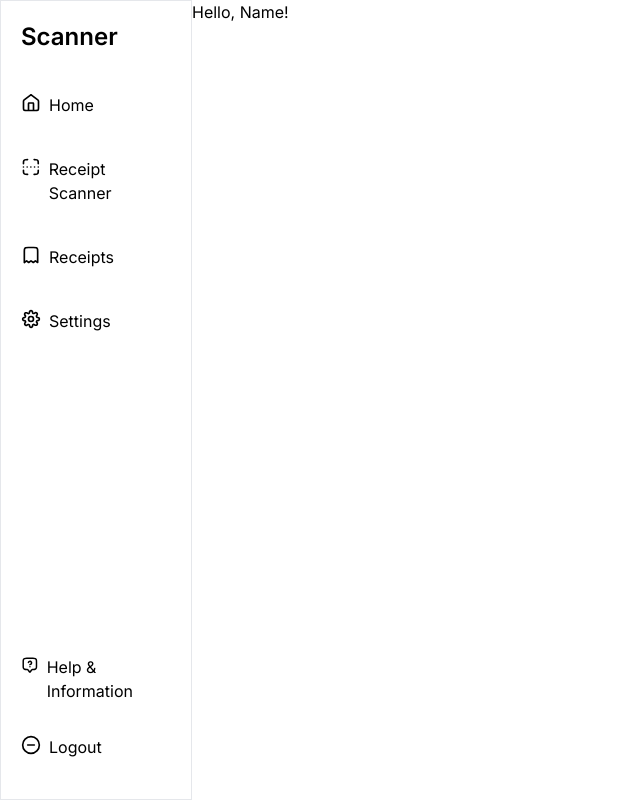
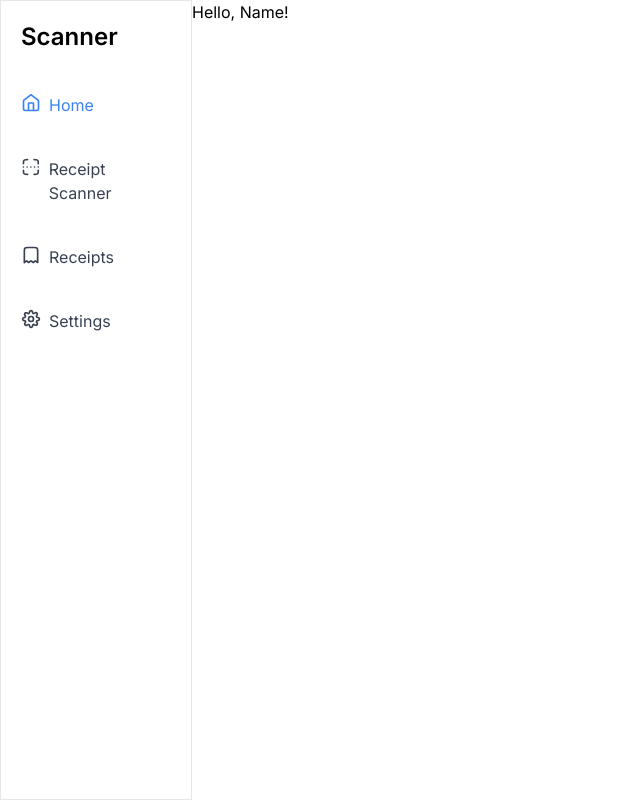
Before and after one commit to AMATAKYVI/receipts-app-ml, a Next.js app: page / in a window 1280 px wide. Shown: the whole page, without its empty margins (0-640 px from the left). Built offline with nearby package versions, Linux system fonts and the light colour scheme.

Commit message:
feat: Add Sidebar component to ScannerPage

```diff
--- a/src/app/layout.tsx
+++ b/src/app/layout.tsx
@@ -1,6 +1,7 @@
 import type { Metadata } from 'next';
 import { Inter } from 'next/font/google';
 import './globals.css';
+import Sidebar from '@/components/sidebar/Sidebar';
 
 const inter = Inter({ subsets: ['latin'] });
 
@@ -16,7 +17,10 @@ export default function RootLayout({
 }>) {
   return (
     <html lang="en">
-      <body className={inter.className}>{children}</body>
+      <body className={inter.className}>
+        {/* <Sidebar /> */}
+        {children}
+      </body>
     </html>
   );
 }
--- /dev/null
+++ b/src/app/scanner/page.tsx
@@ -0,0 +1,15 @@
+import Sidebar from '@/components/sidebar/Sidebar';
+import React, { FC } from 'react';
+
+interface ScannerPageProps {}
+
+const ScannerPage: FC<ScannerPageProps> = ({}) => {
+  return (
+    <div className="block sm:flex">
+      <Sidebar />
+      Scanner
+    </div>
+  );
+};
+
+export default ScannerPage;
--- a/src/components/sidebar/Sidebar.tsx
+++ b/src/components/sidebar/Sidebar.tsx
@@ -1,15 +1,61 @@
-import React, { FC } from 'react';
+'use client';
+import { usePathname, useRouter } from 'next/navigation';
+import React, { FC, useEffect, useState } from 'react';
 
 interface SidebarProps {}
 
 const Sidebar: FC<SidebarProps> = ({}) => {
+  const pathname = usePathname();
+  const router = useRouter();
+  const [activeIndex, setActiveIndex] = useState<number | null>();
+
+  // eslint-disable-next-line react-hooks/exhaustive-deps
+  const items = [
+    { name: 'Home', icon: <HomeIcon />, path: '/' },
+    { name: 'Receipt Scanner', icon: <ScannerIcon />, path: '/scanner' },
+    { name: 'Receipts', icon: <ReceiptsIcon />, path: '/receipts' },
+    { name: 'Settings', icon: <SettingsIcon />, path: '/settings' },
+  ];
+
+  const handleItemClick = (index: number, path: string) => {
+    setActiveIndex(index);
+    router.push(path);
+  };
+  useEffect(() => {
+    // Check if the current path matches any item and set the active index
+    const activeItem = items.findIndex(
+      (item) =>
+        item.path === pathname || (item.path === '/' && pathname === '/home')
+    );
+    setActiveIndex(activeItem !== -1 ? activeItem : null);
+  }, [pathname]);
   return (
-    <div className="hidden sm:w-[15%] border h-screen md:flex flex-col justify-between p-5">
-      <div className="">
+    <div className="hidden sm:w-[30%] lg:w-[20%] xl:w-[15%] border h-screen md:flex flex-col justify-between p-5">
+      <div>
         <div className="text-2xl font-semibold mb-10">Scanner</div>
         <div className="flex flex-col gap-10">
-          <div className="flex gap-2">
-            <div className="h-5 w-5">
+          {items.map((item, index) => (
+            <div
+              key={index}
+              className={`flex gap-2 cursor-pointer transform duration-300 transition-all ${
+                activeIndex === index ? 'text-blue-500' : 'text-gray-700'
+              }`}
+              onClick={() => handleItemClick(index, item.path)}
+            >
+              <div className="h-5 w-5">{item.icon}</div>
+              <span>{item.name}</span>
+            </div>
+          ))}
+        </div>
+      </div>
+    </div>
+  );
+};
+
+export default Sidebar;
+
+const HomeIcon: FC = () => {
+  return (
     <svg
       width="100%"
       height="100%"
@@ -25,12 +71,11 @@ const Sidebar: FC<SidebarProps> = ({}) => {
         stroke-linejoin="round"
       />
     </svg>
-            </div>
+  );
+};
 
-            <span className="">Home</span>
-          </div>
-          <div className="flex gap-2">
-            <div className="h-5 w-5 ">
+const ScannerIcon: FC = () => {
+  return (
     <svg
       width="100%"
       height="100%"
@@ -46,11 +91,11 @@ const Sidebar: FC<SidebarProps> = ({}) => {
         stroke-linejoin="round"
       />
     </svg>
-            </div>
-            <span className="">Receipt Scanner</span>
-          </div>
-          <div className="flex gap-2">
-            <div className="h-5 w-5">
+  );
+};
+
+const ReceiptsIcon: FC = () => {
+  return (
     <svg
       width="100%"
       height="100%"
@@ -66,11 +111,11 @@ const Sidebar: FC<SidebarProps> = ({}) => {
         stroke-linejoin="round"
       />
     </svg>
-            </div>
-            <span className="">Receipts</span>
-          </div>
-          <div className="flex gap-2">
-            <div className="h-5 w-5">
+  );
+};
+
+const SettingsIcon: FC = () => {
+  return (
     <svg
       width="100%"
       height="100%"
@@ -93,55 +138,5 @@ const Sidebar: FC<SidebarProps> = ({}) => {
         stroke-linejoin="round"
       />
     </svg>
-            </div>
-            <span className="">Settings</span>
-          </div>
-        </div>
-      </div>
-      <div className="">
-        <div className="flex gap-2 mb-8">
-          <div className="h-5 w-5">
-            <svg
-              width="100%"
-              height="100%"
-              viewBox="0 0 24 24"
-              fill="none"
-              xmlns="http://www.w3.org/2000/svg"
-            >
-              <path
-                d="M10 8.50224C10.1762 8.00136 10.524 7.579 10.9817 7.30998C11.4395 7.04095 11.9777 6.9426 12.501 7.03237C13.0243 7.12213 13.499 7.39421 13.8409 7.80041C14.1829 8.20661 14.37 8.72072 14.3692 9.25168C14.3692 10.7506 12.1209 11.5 12.1209 11.5M12.1499 14.5H12.1599M9.9 19.2L11.36 21.1467C11.5771 21.4362 11.6857 21.5809 11.8188 21.6327C11.9353 21.678 12.0647 21.678 12.1812 21.6327C12.3143 21.5809 12.4229 21.4362 12.64 21.1467L14.1 19.2C14.3931 18.8091 14.5397 18.6137 14.7185 18.4645C14.9569 18.2656 15.2383 18.1248 15.5405 18.0535C15.7671 18 16.0114 18 16.5 18C17.8978 18 18.5967 18 19.1481 17.7716C19.8831 17.4672 20.4672 16.8831 20.7716 16.1481C21 15.5967 21 14.8978 21 13.5V7.8C21 6.11984 21 5.27976 20.673 4.63803C20.3854 4.07354 19.9265 3.6146 19.362 3.32698C18.7202 3 17.8802 3 16.2 3H7.8C6.11984 3 5.27976 3 4.63803 3.32698C4.07354 3.6146 3.6146 4.07354 3.32698 4.63803C3 5.27976 3 6.11984 3 7.8V13.5C3 14.8978 3 15.5967 3.22836 16.1481C3.53284 16.8831 4.11687 17.4672 4.85195 17.7716C5.40326 18 6.10218 18 7.5 18C7.98858 18 8.23287 18 8.45951 18.0535C8.76169 18.1248 9.04312 18.2656 9.2815 18.4645C9.46028 18.6137 9.60685 18.8091 9.9 19.2Z"
-                stroke="currentColor"
-                stroke-width="2"
-                stroke-linecap="round"
-                stroke-linejoin="round"
-              />
-            </svg>
-          </div>
-          <span className="">Help & Information</span>
-        </div>
-        <div className="flex gap-2 mb-5">
-          <div className="w-5 h-5">
-            <svg
-              width="100%"
-              height="100%"
-              viewBox="0 0 24 24"
-              fill="none"
-              xmlns="http://www.w3.org/2000/svg"
-            >
-              <path
-                d="M8 12H16M22 12C22 17.5228 17.5228 22 12 22C6.47715 22 2 17.5228 2 12C2 6.47715 6.47715 2 12 2C17.5228 2 22 6.47715 22 12Z"
-                stroke="currentColor"
-                stroke-width="2"
-                stroke-linecap="round"
-                stroke-linejoin="round"
-              />
-            </svg>
-          </div>
-          <span className="">Logout</span>
-        </div>
-      </div>
-    </div>
   );
 };
-
-export default Sidebar;
```
Lines whose indentation alone changed are shown as unchanged.
